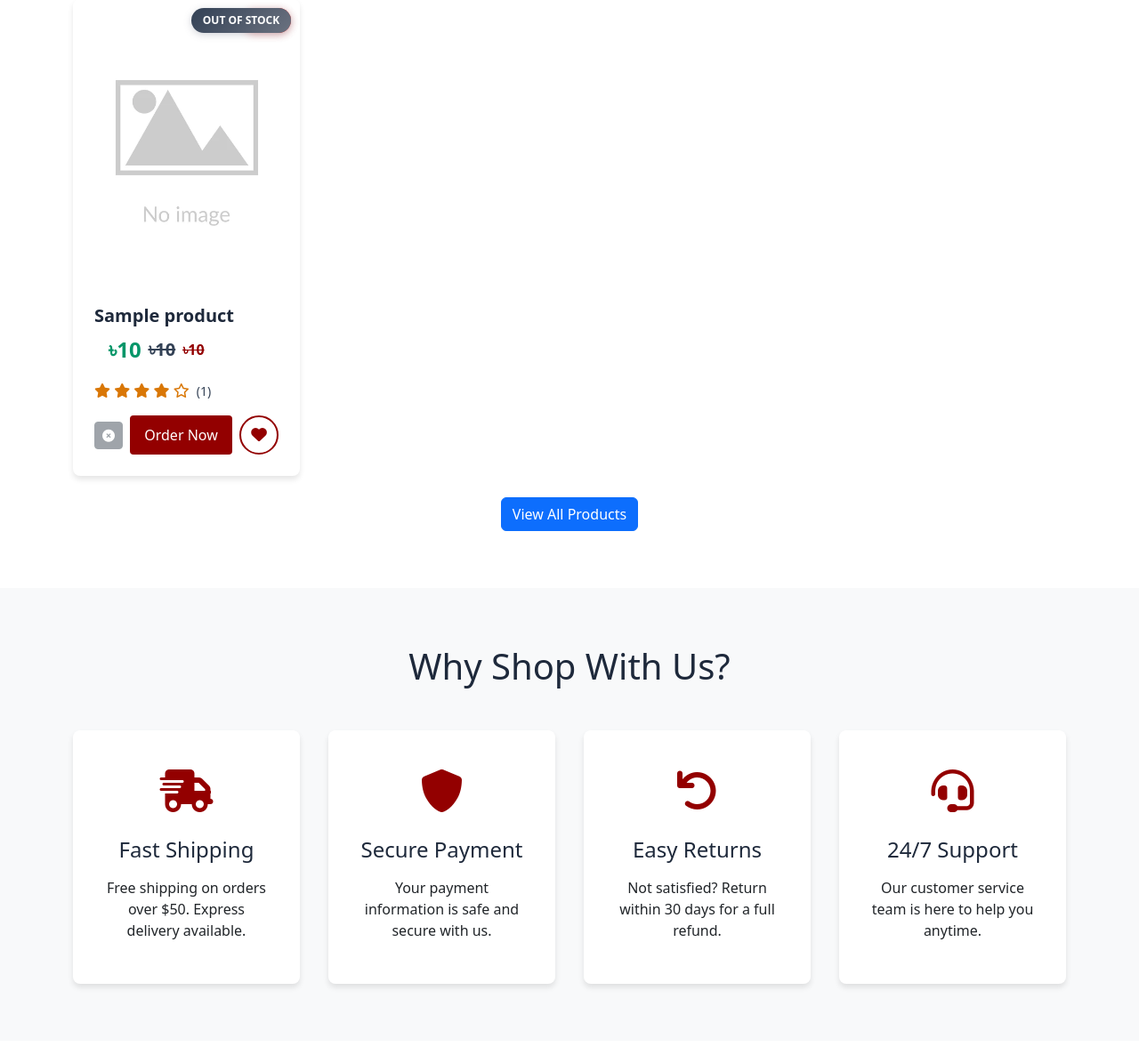
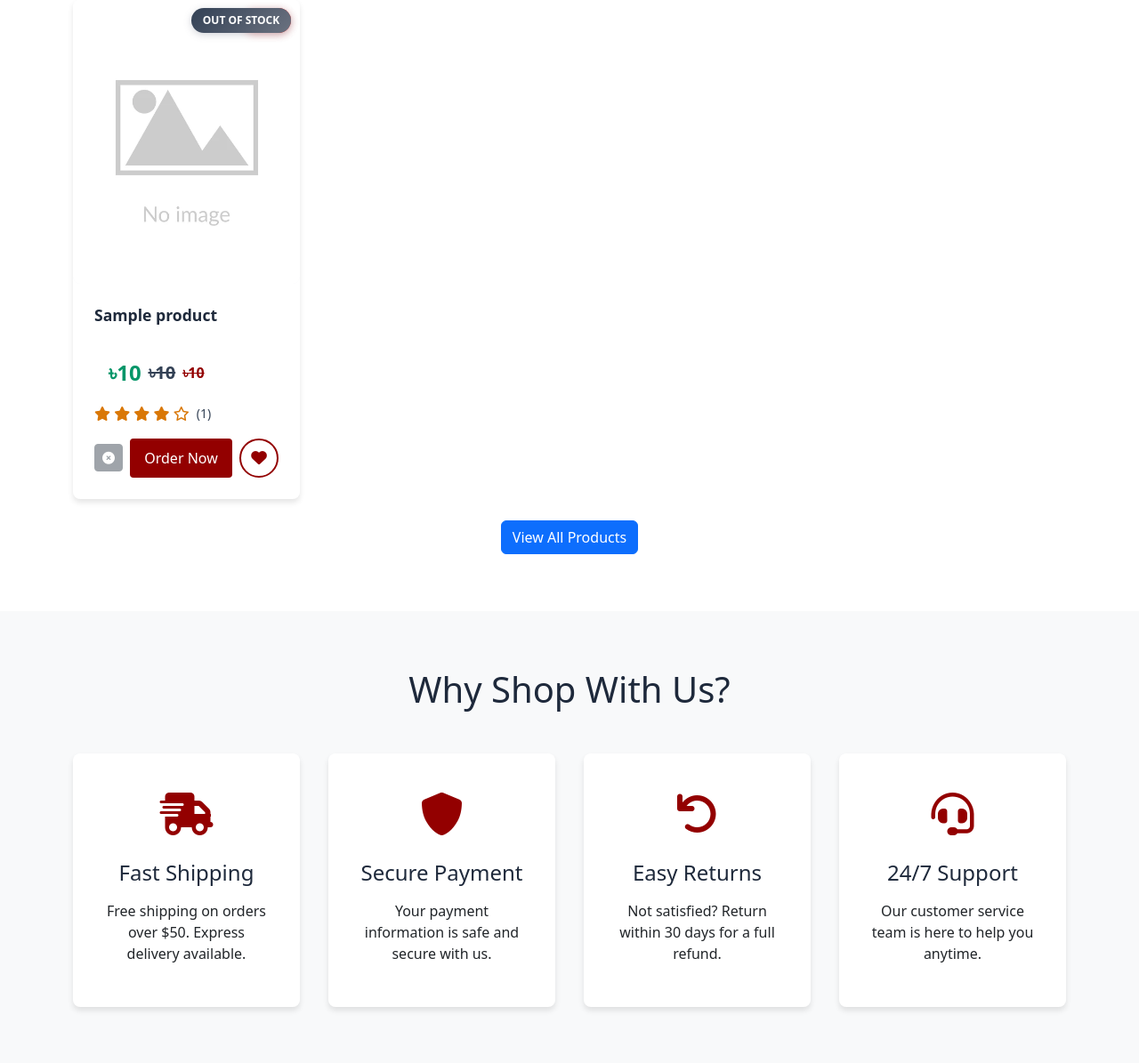
Before and after one commit to engnraminul/ecommerce, a Django app: template frontend/templates/frontend/home.html in a window 1280 px wide. Shown: the part 1533-2728 px from the top of the page at 89% size. Run offline with Django 4.2, Linux system fonts and the light colour scheme; the template is opened without the code that fills it: most values are stand-ins (such as "Sample title", 1, 10 or a date in 2020); grey boxes marked "Sample" are stand-in pictures.

```diff
--- a/frontend/templates/frontend/category_products.html
+++ b/frontend/templates/frontend/category_products.html
@@ -179,6 +179,7 @@
                         <a href="{% url 'frontend:product_detail' product.slug %}" class="product-title-link">
                             <h3 class="product-title">{{ product.name }}</h3>
                         </a>
+                        <!-- <p class="product-description">{{ product.description|truncatechars:100 }}</p> -->
 
                         <div class="product-price">
                             {% if product.discounted_price %}
@@ -227,7 +228,7 @@
                                     onclick="addToWishlist({{ product.id }})"
                                     data-product-id="{{ product.id }}"
                                     title="Add to Wishlist">
-                                <i class="far fa-heart"></i>
+                                <i class="fas fa-heart"></i>
                             </button>
                         </div>
                     </div>
--- a/frontend/templates/frontend/home.html
+++ b/frontend/templates/frontend/home.html
@@ -825,11 +825,56 @@
         color: var(--primary-color);
     }
 
+    .product-title {
+        font-size: 1.1rem;
+        font-weight: 600;
+        color: var(--dark-color);
+        margin-bottom: 1rem;
+        line-height: 1.3;
+        transition: color 0.3s ease;
+        min-height: 2.6rem; /* Ensures consistent height for 1-2 lines */
+        display: -webkit-box;
+        -webkit-line-clamp: 2;
+        line-clamp: 2;
+        -webkit-box-orient: vertical;
+        overflow: hidden;
+    }
+
+    /* Product Card Structure */
+    .product-card {
+        display: flex;
+        flex-direction: column;
+        height: 100%;
+    }
+
+    .product-info {
+        padding: 1.5rem;
+        flex: 1;
+        display: flex;
+        flex-direction: column;
+    }
+
+    .product-price {
+        margin-bottom: 1rem;
+        display: flex;
+        align-items: center;
+        gap: 0.5rem;
+        flex-wrap: wrap;
+    }
+
+    .product-rating {
+        margin-bottom: 1rem;
+        display: flex;
+        align-items: center;
+        gap: 0.5rem;
+    }
+
     /* Enhanced Product Actions */
     .product-actions {
         display: flex;
         gap: 0.5rem;
         align-items: center;
+        margin-top: auto;
         flex-wrap: wrap;
     }
 
@@ -966,6 +1011,7 @@
           .product-title {
             font-size: 1rem;
             font-weight: 400;
+            min-height: 2.4rem; /* Adjusted for mobile */
         }
         .price-current {
             font-size: 1.25rem;
```
Also changed, not shown: frontend/templates/frontend/products.html (+18 -0 lines).
